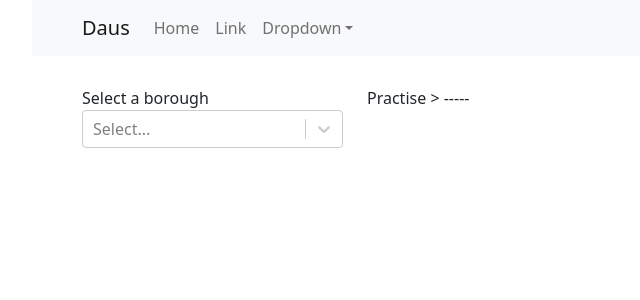
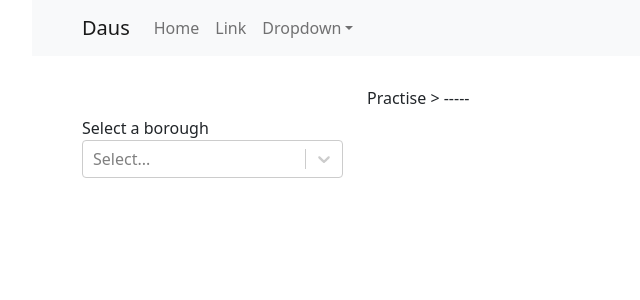
Before and after one commit to daljitsumman/DAUS_vercel, a Next.js app: page / in a window 1280 px wide. Shown: the top 300 px of the page, without its empty margins (0-640 px from the left). Built offline with nearby package versions, Linux system fonts and the light colour scheme; what amazon-cognito-identity-js would draw is missing.

Commit message:
spaced added

```diff
--- a/pages/index.js
+++ b/pages/index.js
@@ -15,6 +15,7 @@ import Userpool,{Attribute} from "../utilities/userpool";
 import practices from '../data/practices'
 
 import 'bootstrap/dist/css/bootstrap.css';
+
 
 export default function Home() {
   const [email,setEmail] = useState("");
@@ -111,7 +112,7 @@ export default function Home() {
 
   <Row style={{"margin-top":"30px"}}>
     <Col lg="3" >
-      <label id="aria-label" htmlFor="aria-example-input">
+      <label id="aria-label" htmlFor="aria-example-input" className='ptb-20'>
         Select a borough
       </label>
       <Select
@@ -121,7 +122,7 @@ export default function Home() {
 
       { selectedBorough != "" &&
         <Fragment>
-          <label id="aria-label" htmlFor="aria-example-input">
+          <label id="aria-label" htmlFor="aria-example-input" className='ptb-20'>
             Select a PCN
           </label>
           <Select
@@ -138,7 +139,7 @@ export default function Home() {
       {
         selectedDropdownPcnValue != "" &&
         <Fragment>
-          <label id="aria-label" htmlFor="aria-example-input">
+          <label id="aria-label" htmlFor="aria-example-input" className='ptb-20'>
             Select a Practice
           </label>
           <Select
--- a/styles/globals.css
+++ b/styles/globals.css
@@ -1,16 +1,5 @@
-/* html,
-body {
-  padding: 0;
-  margin: 0;
-  font-family: -apple-system, BlinkMacSystemFont, Segoe UI, Roboto, Oxygen,
-    Ubuntu, Cantarell, Fira Sans, Droid Sans, Helvetica Neue, sans-serif;
+
+.ptb-20{
+  margin-top: 30px;
+
 }
-
-a {
-  color: inherit;
-  text-decoration: none;
-}
-
-* {
-  box-sizing: border-box;
-} */
```
